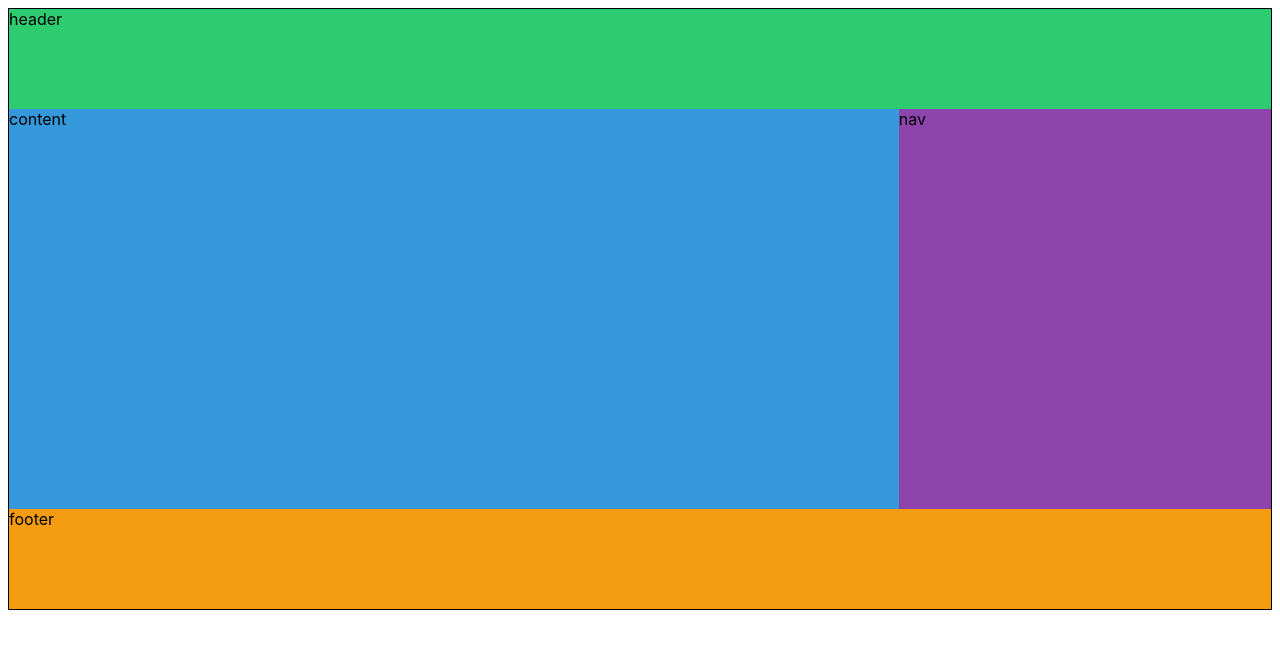
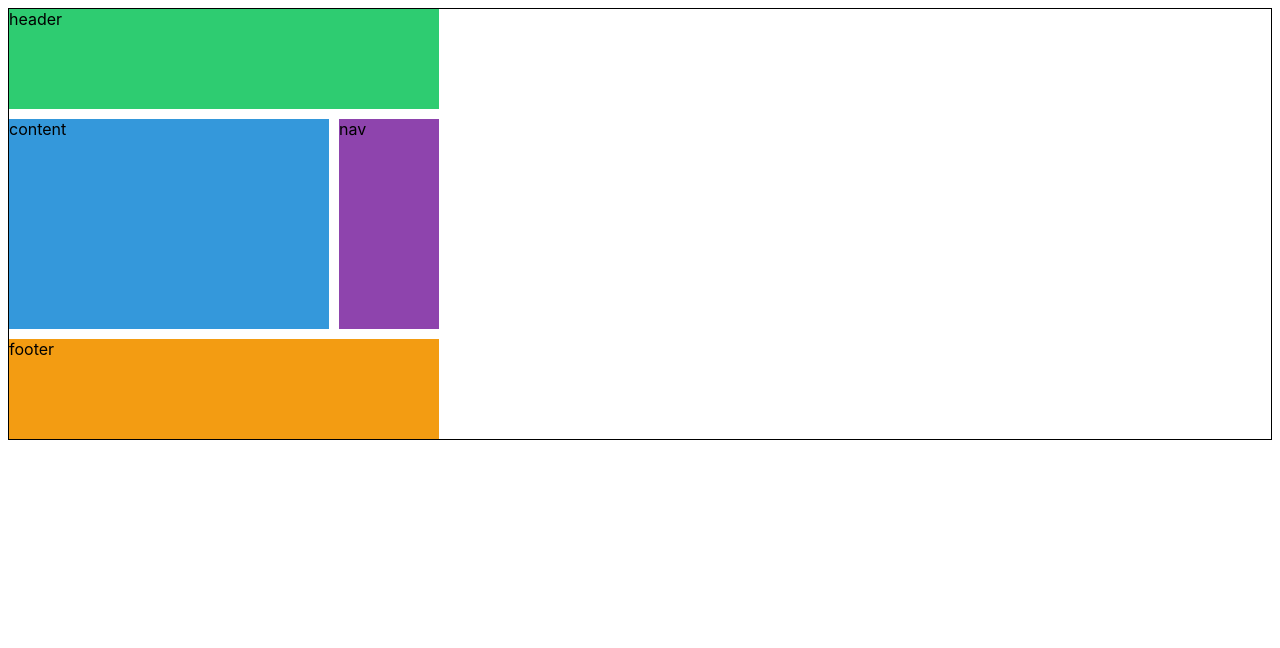
Before and after one commit to Jay1Koding/scss-masterclass, a plain HTML site: page index.html in a window 1280 px wide. Drawn offline with Linux system fonts and the light colour scheme.

Commit message:
Rows and Columns

```diff
--- a/style.css
+++ b/style.css
@@ -5,28 +5,30 @@ body {
 
 .father {
   display: grid;
-  grid-template-columns: auto 200px;
-  grid-template-rows: 100px repeat(2, 200px) 100px;
-  grid-template-areas:
-    'header header header header'
-    'content content content nav'
-    'content content content nav'
-    'footer footer footer footer';
+  grid-template-columns: repeat(4, 100px);
+  grid-template-rows: repeat(4, 100px);
   border: 1px solid black;
+  gap: 10px;
 }
 .header {
   background-color: #2ecc71;
-  grid-area: header;
+  grid-column-start: 1;
+  grid-column-end: 5;
 }
 .content {
   background-color: #3498db;
-  grid-area: content;
+  grid-column-start: 1;
+  grid-column-end: 4;
+  grid-row-start: 2;
+  grid-row-end: 4;
 }
 .nav {
   background-color: #8e44ad;
-  grid-area: nav;
+  grid-row-start: 2;
+  grid-row-end: 4;
 }
 .footer {
   background-color: #f39c12;
-  grid-area: footer;
+  grid-column-start: 1;
+  grid-column-end: 5;
 }
```
